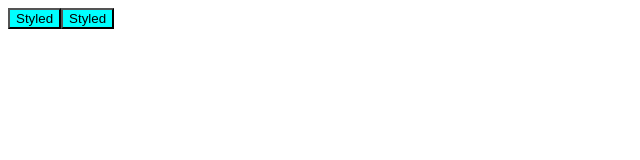
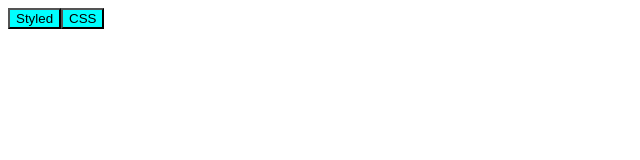
Before and after one commit to blake-discover/jest-emotion-hover-defect, a React (Vite) app: page / in a window 1280 px wide. Shown: the top 160 px of the page, without its empty margins (0-640 px from the left). Built offline with nearby package versions, Linux system fonts and the light colour scheme.

Commit message:
update tests

```diff
--- a/package.json
+++ b/package.json
@@ -39,6 +39,7 @@
     "eslint-plugin-react-refresh": "^0.4.3",
     "eslint-plugin-unused-imports": "^3.0.0",
     "jest": "^29.7.0",
+    "jest-each": "^29.7.0",
     "jest-environment-jsdom": "^29.7.0",
     "ts-jest": "^29.1.1",
     "ts-node-dev": "^2.0.0",
--- a/src/App.tsx
+++ b/src/App.tsx
@@ -18,8 +18,8 @@ const buttonCss = css`
 function App() {
   return (
     <section>
-      <button css={buttonCss}>Styled</button>
       <StyledButton>Styled</StyledButton>
+      <button css={buttonCss}>CSS</button>
     </section>
   );
 }
```
Also changed, not shown: 2 other files (tests, documents, lock files or other folders).
